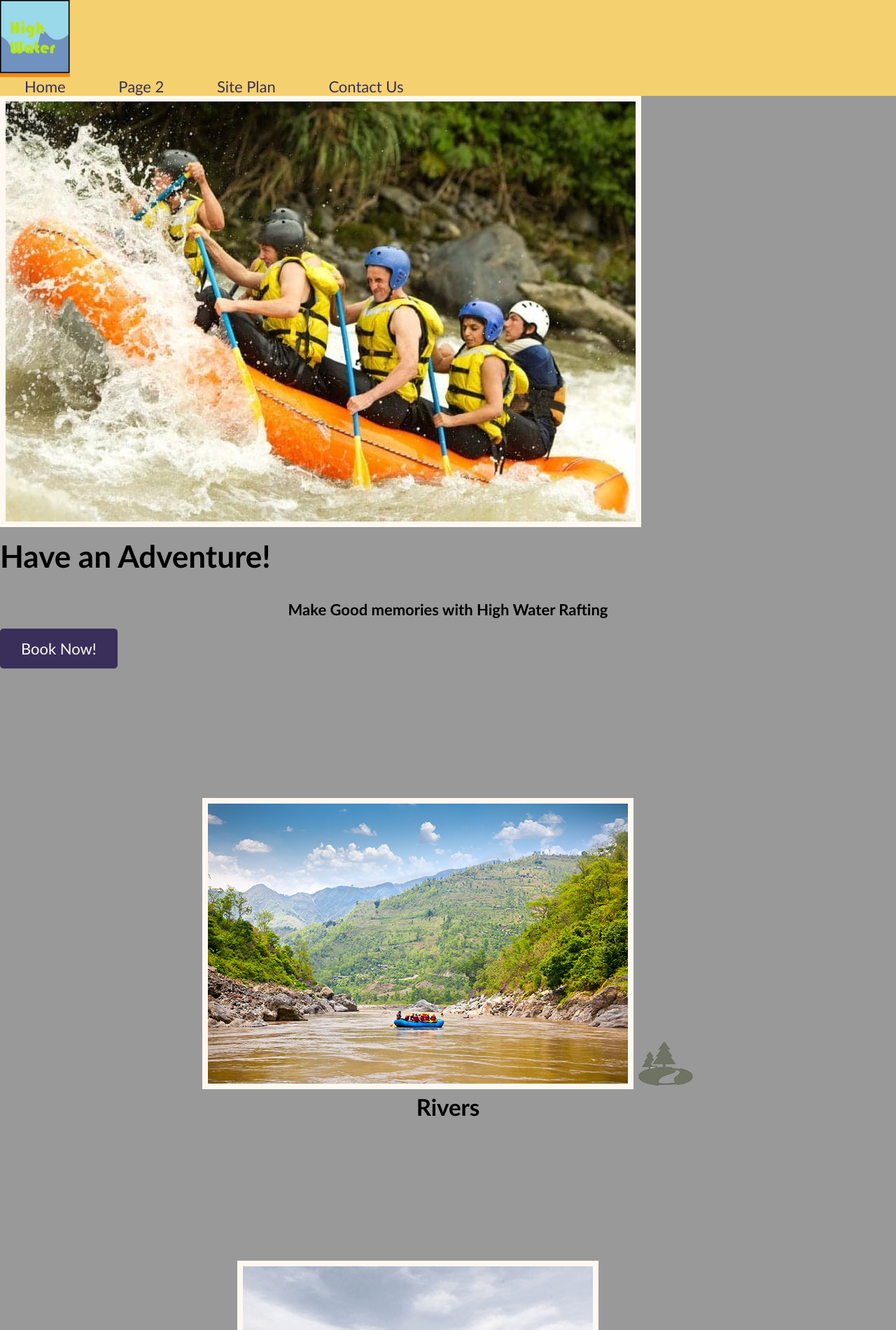
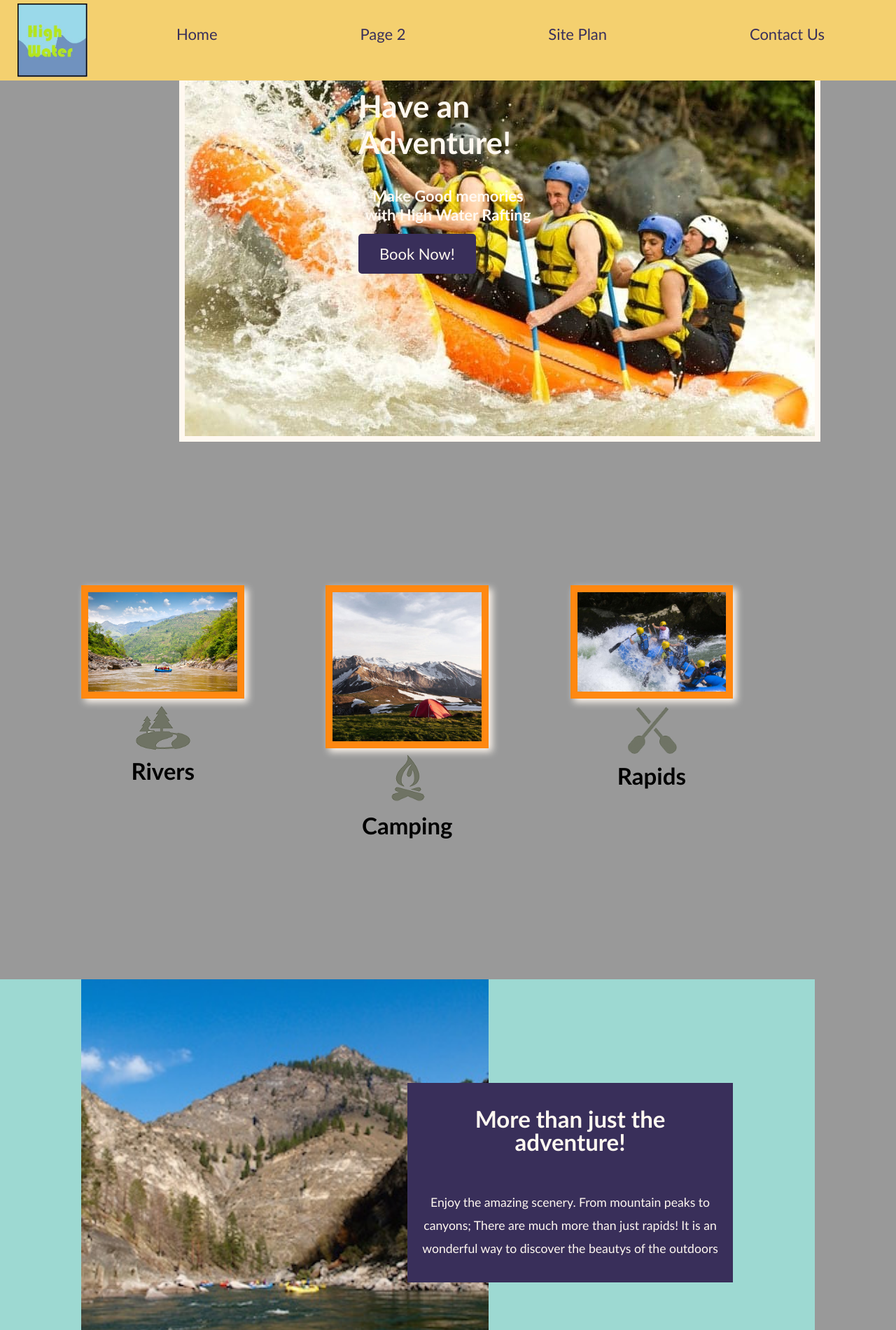
Before and after one commit to Steel-Elysium/wdd-130-1, a plain HTML site: page wwr/index.html in a window 1280 px wide. Shown: the top 1900 px of the page at 70% size. Drawn offline with Linux system fonts and the light colour scheme.

Commit message:
Class 2/16

```diff
--- a/style.css
+++ b/style.css
@@ -6,6 +6,9 @@ body {
     text-align: center;
     background-color: #FEFBEA;
   }
+body a:hover{
+  color: black;
+}
 .Title{
   font-weight: 400;
   color:lime;
--- a/wwr/index.html
+++ b/wwr/index.html
@@ -20,6 +20,7 @@
         <a href="./contactus.html">Contact Us</a>
     </nav>
 </header>
+<div id="Hero">
     <div id="Hero-box">
         <img id="Hero-Img" src="./img/hero-white-water-rafting.jpg" alt="People enjoying white water rafting">
     </div>
@@ -30,6 +31,7 @@
             <a class="book" href="./contactus.html">Book Now!</a>
         </div>
     </section>
+</div>
 <main class="Home-Grid">
     <section class="Rivers-card">
         <img class="card-img" src="./img/river.jpg" alt="River">
--- a/wwr/styles/index_Styles.css
+++ b/wwr/styles/index_Styles.css
@@ -28,15 +28,41 @@ h2{
 header{
     background-color: var(--nav-background-color);
     color: var(--nav-link-color);
+    display: grid;
+    grid-template-columns: 150px auto;
 
 }
 header a:hover{
     background-color: var(--nav-hover-link-color);
 }
+#Hero {
+    display: grid;
+    grid-template-columns: repeat(5,1fr);
+    grid-template-rows: 1fr;
+    margin-top: -100px;
+}
+#Hero-msg{
+    grid-column: 3;
+    grid-row: 1/3;
+    justify-content: center;
+    margin-top: 100px;
+}
+#Hero-msg h1, h4{
+    color: var(--paragraph-color-on-color);
+}
+#Hero-box{
+    grid-column: 2/4;
+    grid-row: 1/3;
+    z-index: -1;
+}
 #content{
     max-width: 1600px;
     margin: 0 auto;
 
+}
+nav{
+    display: flex;
+    justify-content: space-around;
 }
 nav a{
     text-align: center;
@@ -64,6 +90,11 @@ nav a:hover{
 }
 main section img{
     box-sizing: border-box;
+}
+.Home-Grid{
+    display: grid;
+    grid-template-columns: repeat(11, 1fr);
+    /* grid-template-rows: repeat(10, 0.5fr); */
 }
 .Logo{
     max-width: 100px;
@@ -95,29 +126,60 @@ main section img{
     color: var(--primary-color);
 }
 .msg{
-    background-color: var(--secondary-color);
+    grid-row: 6/7;
+    grid-column: 6/10;
+    background-color: var(--primary-color);
     line-height: 1.5em;
 }
 .msg h2{
     padding: 35px;
-    color: var(--headline-color-on-white);
+    color: var(--headline-color-on-color);
 }
 .msg p{
     font-size: .8em;
     padding-bottom: 15px;
-    color: var(--paragraph-color-on-white);
+    color: var(--paragraph-color-on-color);
 }
-.Rivers-card, .Camping-Card, .rapids-card{
+.card-img, .Mount{
+    width: 100%;
+}
+.Camping-card{
+    grid-column: 5/7;
+    grid-row: 2/3;
+}
+.Rivers-card{
+    grid-column: 2/4;
+    grid-row: 2/3;
+}
+.rapids-card{
+    grid-column: 8/10;
+    grid-row: 2/3;
+}
+.Mount{
+    grid-column: 2/7;
+    grid-row: 5/8;
+}
+.Rivers-card, .Camping-card, .rapids-card{
     margin: 200px 0;
 }
+#Logo-Link{
+    padding-top: 5px;
+    justify-self: center;
+    align-self: center;
+}
 #Background{
-    max-height: 200px;
+    grid-column: 1/11;
+    grid-row: 4/9;
+    background-color: var(--secondary-color);
 }
 footer{
     margin-top: 200px;
     padding: 25px 50px;
     background-color: var(--primary-color);
     color: var(--paragraph-color-on-color);
+    display: flex;
+    justify-content: space-around;
+    align-items: center;
 }
 footer p{
     font-size: 1.2em;
@@ -138,3 +200,53 @@ main{
 footer .scocal img{
     padding-top: 15px;
 }
+.card-img {
+    border: 10px solid var(--accent1-color);
+    transition: transform .5s;
+    box-shadow: 5px 5px 10px var(--accent2-color);
+}
+.card-img:hover {
+    opacity: .6;
+    transform: scale(1.1);
+}
+@media screen and (max-width: 900px) {
+    #hero, .home-grid {
+        display: block;
+        height: auto;
+    }
+    nav, footer {
+        flex-direction: column;
+    }
+    nav a {
+        display: block;
+        padding: 15px;
+    }
+    #hero {
+        margin-top: 0;
+    }
+    #hero-msg {
+        margin-top: 0;
+    }
+    #hero-msg h4 {
+        display: none;
+    }
+    .home-title {
+        font-size: 25px;
+        color: #6f7364;
+    }
+    .rivers-card, .camping-card, .rapids-card {
+        margin: 50px auto;
+        width: 60%;
+    }
+    #background {
+        display: none;
+    }
+    .mountains, .msg {
+        width: 80%;
+        display: block;
+        margin: 0 auto;
+    }
+    footer {
+        margin-top: 25px;
+    }
+}
```
Lines whose indentation alone changed are shown as unchanged.
